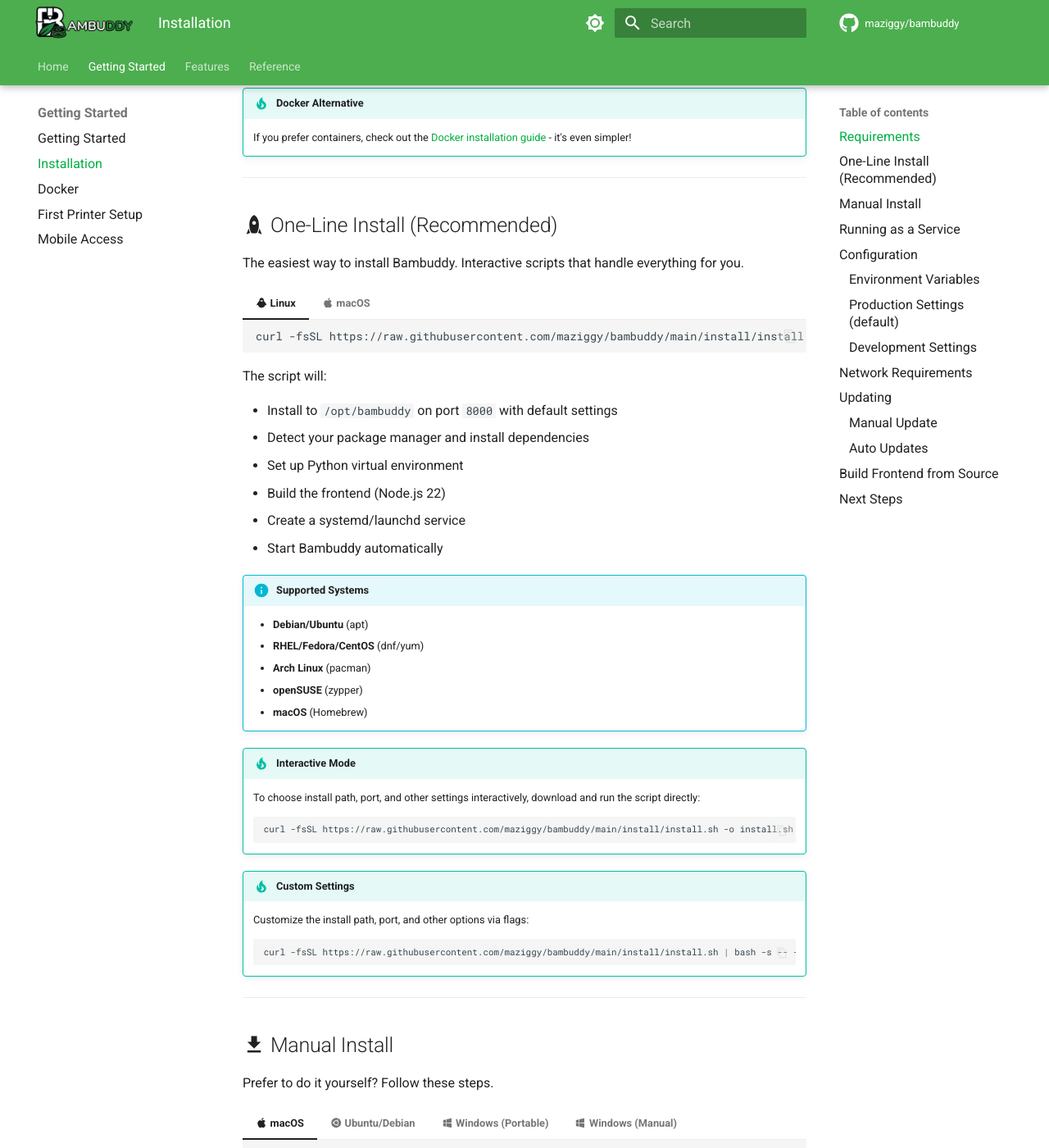
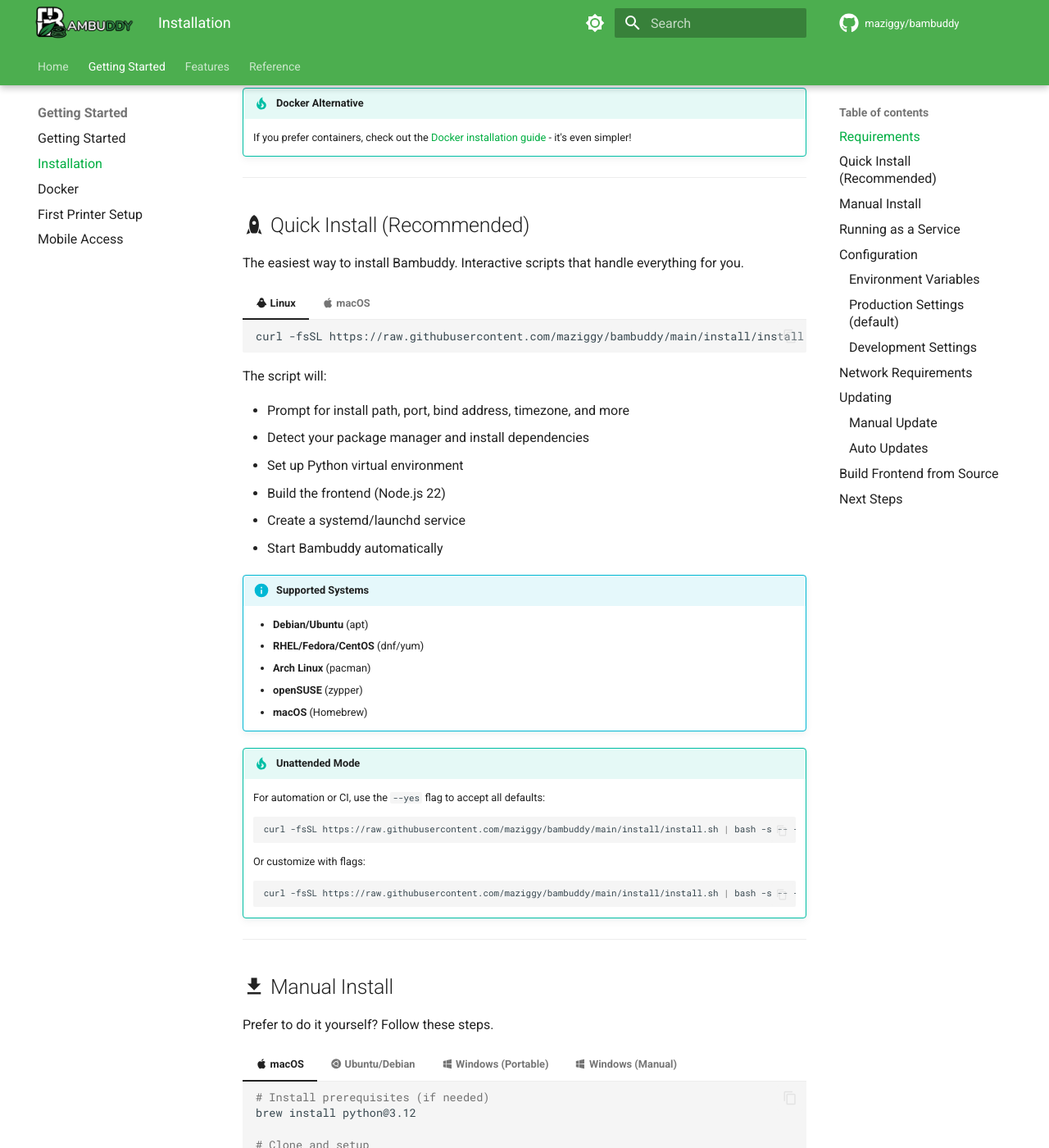
Before and after one commit to maziggy/bambuddy-wiki, an MkDocs documentation site: the page built from docs/getting-started/installation.md, in a window 1280 px wide and 1400 px high, scrolled down 787 px. Shown: the whole window at 82% size. Built offline with MkDocs 1.6.1 and Material for MkDocs 9.7.7, drawn with Linux system fonts in a browser that asks for light colours; emoji names are drawn with the system emoji font; comment, search, counter and statistics services are not loaded; the version menu is left out.

Commit message:
Updated Wiki

````diff
--- a/docs/getting-started/installation.md
+++ b/docs/getting-started/installation.md
@@ -28,25 +28,25 @@ Before you begin, ensure you have:
 
 ---
 
-## :material-rocket: One-Line Install (Recommended)
+## :material-rocket: Quick Install (Recommended)
 
 The easiest way to install Bambuddy. Interactive scripts that handle everything for you.
 
 === ":material-linux: Linux"
 
     ```bash
-    curl -fsSL https://raw.githubusercontent.com/maziggy/bambuddy/main/install/install.sh | bash -s -- --yes
+    curl -fsSL https://raw.githubusercontent.com/maziggy/bambuddy/main/install/install.sh -o install.sh && chmod +x install.sh && ./install.sh
     ```
 
 === ":material-apple: macOS"
 
     ```bash
-    curl -fsSL https://raw.githubusercontent.com/maziggy/bambuddy/main/install/install.sh | bash -s -- --yes
+    curl -fsSL https://raw.githubusercontent.com/maziggy/bambuddy/main/install/install.sh -o install.sh && chmod +x install.sh && ./install.sh
     ```
 
 The script will:
 
-- Install to `/opt/bambuddy` on port `8000` with default settings
+- Prompt for install path, port, bind address, timezone, and more
 - Detect your package manager and install dependencies
 - Set up Python virtual environment
 - Build the frontend (Node.js 22)
@@ -60,14 +60,13 @@ The script will:
     - **openSUSE** (zypper)
     - **macOS** (Homebrew)
 
-!!! tip "Interactive Mode"
-    To choose install path, port, and other settings interactively, download and run the script directly:
+!!! tip "Unattended Mode"
+    For automation or CI, use the `--yes` flag to accept all defaults:
     ```bash
-    curl -fsSL https://raw.githubusercontent.com/maziggy/bambuddy/main/install/install.sh -o install.sh && chmod +x install.sh && ./install.sh
+    curl -fsSL https://raw.githubusercontent.com/maziggy/bambuddy/main/install/install.sh | bash -s -- --yes
     ```
 
-!!! tip "Custom Settings"
-    Customize the install path, port, and other options via flags:
+    Or customize with flags:
     ```bash
     curl -fsSL https://raw.githubusercontent.com/maziggy/bambuddy/main/install/install.sh | bash -s -- --path /srv/bambuddy --port 3000 --yes
     ```
````
Also changed, not shown: docs/getting-started/docker.md (+6 -7 lines).
